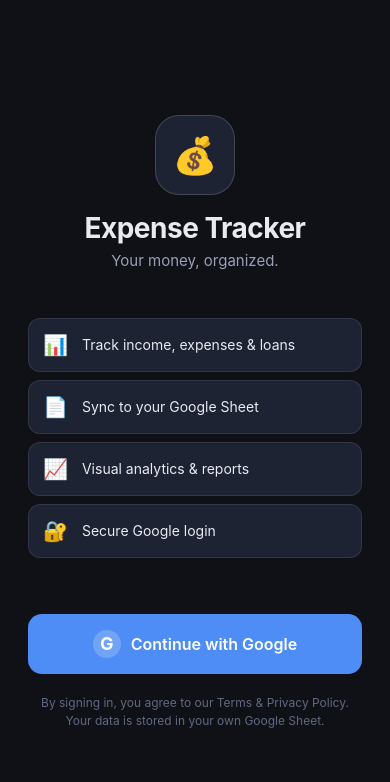
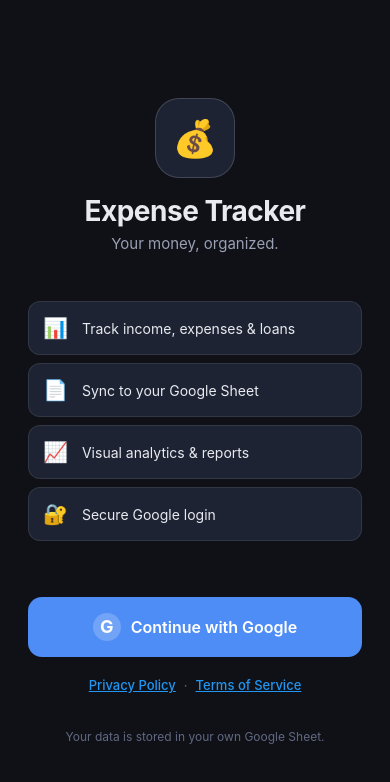
Before and after one commit to SudhanshuKulkarni24/expense-tracker, a React Native app: screen /Login in a window 390 px wide. Shown: the top 782 px of the page. Built offline with nearby package versions, Linux system fonts and the light colour scheme; no server answers.

Commit message:
Add clickable privacy/terms links to login and Google site verification

```diff
--- a/app/screens/LoginScreen.js
+++ b/app/screens/LoginScreen.js
@@ -2,7 +2,7 @@
 import React from 'react';
 import {
   View, Text, TouchableOpacity, StyleSheet,
-  SafeAreaView,
+  SafeAreaView, Linking,
 } from 'react-native';
 import { signInWithGoogle } from '../services/authService';
 import { useAuthStore } from '../store';
@@ -61,8 +61,17 @@
           </>
         </TouchableOpacity>
 
+        <View style={styles.linksContainer}>
+          <TouchableOpacity onPress={() => Linking.openURL('https://track-your-money24.vercel.app/privacy-policy.html')}>
+            <Text style={styles.link}>Privacy Policy</Text>
+          </TouchableOpacity>
+          <Text style={styles.separator}>·</Text>
+          <TouchableOpacity onPress={() => Linking.openURL('https://track-your-money24.vercel.app/terms-of-service.html')}>
+            <Text style={styles.link}>Terms of Service</Text>
+          </TouchableOpacity>
+        </View>
+
         <Text style={styles.terms}>
-          By signing in, you agree to our Terms & Privacy Policy.
           Your data is stored in your own Google Sheet.
         </Text>
       </View>
@@ -107,6 +116,25 @@
   },
   googleBtnText: { fontSize: 16, fontWeight: '600', color: '#fff' },
 
+  linksContainer: {
+    flexDirection: 'row',
+    alignItems: 'center',
+    justifyContent: 'center',
+    marginTop: 20,
+    marginBottom: 15,
+    gap: 8,
+  },
+  link: {
+    fontSize: 13,
+    color: '#2196F3',
+    fontWeight: '500',
+    textDecorationLine: 'underline',
+  },
+  separator: {
+    fontSize: 13,
+    color: T.text3,
+  },
+
   terms: {
     fontSize: 12, color: T.text3, textAlign: 'center',
     marginTop: 20, lineHeight: 18,
```
Also changed, not shown: public/verify.html (added, +11 -0 lines).
